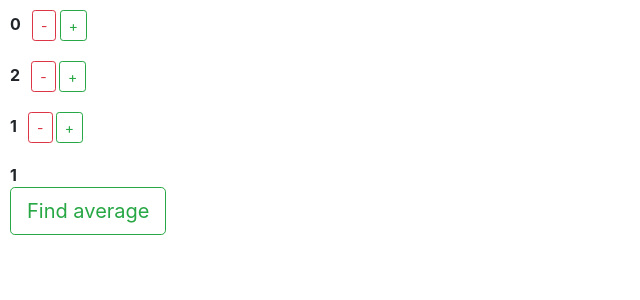
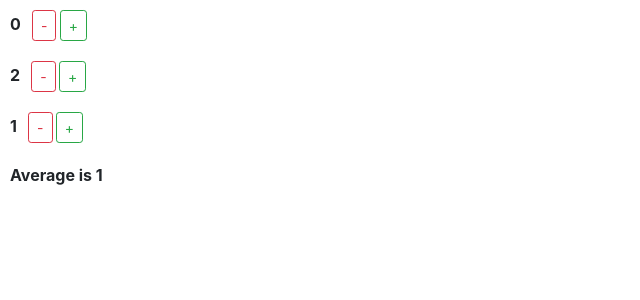
Before and after one commit to barabashkatyt/task, a React (Create React App) app: page / in a window 1280 px wide. Shown: the top 300 px of the page, without its empty margins (0-640 px from the left). Built offline with nearby package versions, Linux system fonts and the light colour scheme.

Commit message:
fix:Average component without a button

```diff
--- a/src/components/Average.js
+++ b/src/components/Average.js
@@ -1,44 +1,19 @@
 import React, { Component } from "react";
 
 class Average extends Component {
-  constructor(props) {
-    super(props);
-    this.state = {
-      average: 0,
-    };
-  }
-
-  findSum = () => {
+  findAverage = (arr) => {
     let array = [];
-    this.props.data.map((obj) => array.push(obj.value));
+    arr.map((obj) => array.push(obj.value));
     let arrsum = array.reduce((a, b) => a + b);
-    return arrsum;
+    let result = arrsum / arr.length;
+    return result;
   };
 
-  findAverage = () => {
-    let result = this.findSum() / this.props.data.length;
-    this.setState({
-      average: result,
-    });
-    return result;
-  };
-  componentDidMount() {
-    this.setState({
-      average: this.findAverage(),
-    });
-  }
-
   render() {
+    const { data } = this.props;
     return (
       <div className="counter">
-        <strong>{this.state.average}&nbsp;</strong>
-        <br></br>
-        <button
-          className="button btn btn-outline-success btn-lg"
-          onClick={() => this.findAverage()}
-        >
-          Find average
-        </button>
+        <strong>Average is {this.findAverage(data)}</strong>
       </div>
     );
   }
```
